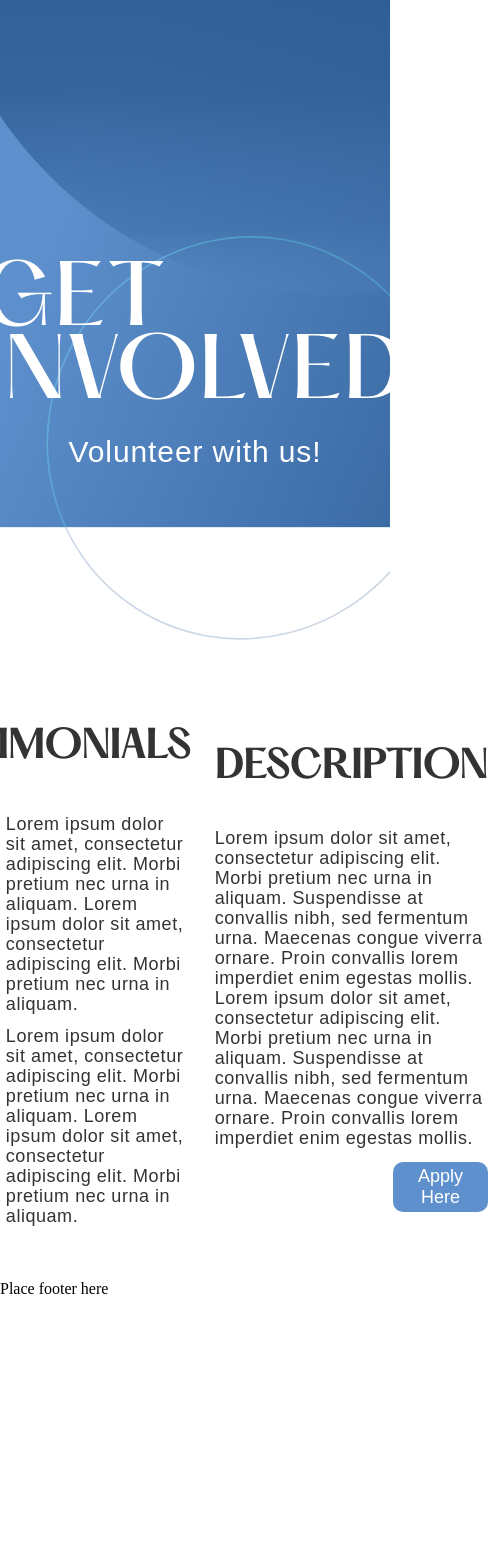
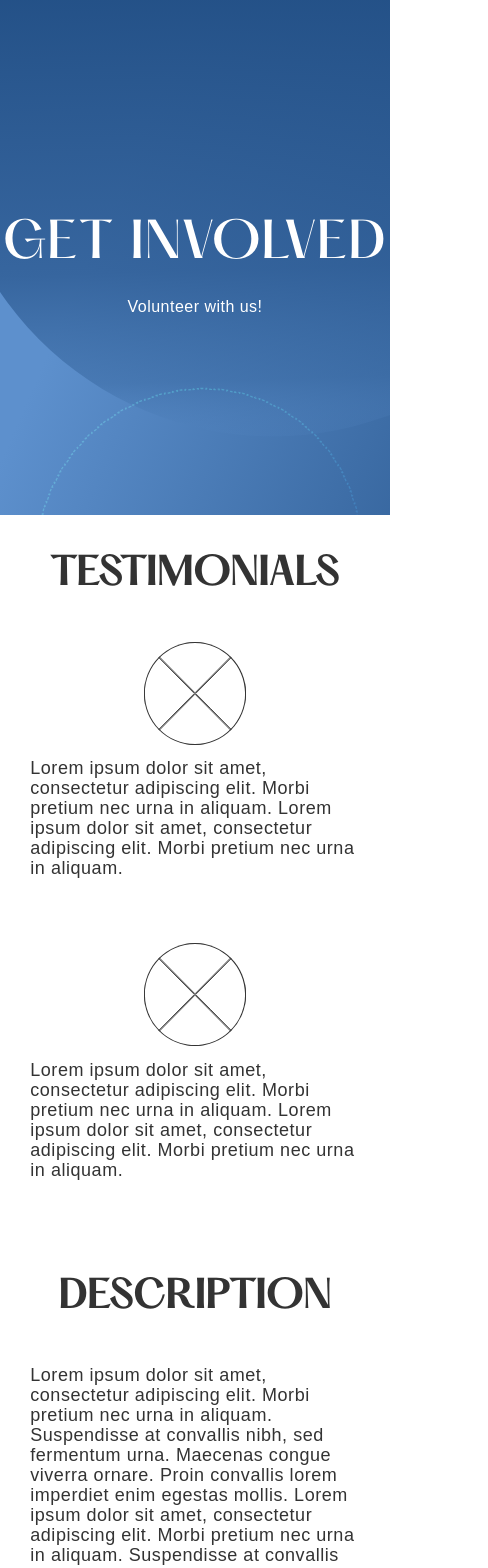
Before and after one commit to include-davis/nvsi, a Next.js app: page /get-involved in a window 390 px wide. Shown: the top 1568 px of the page, 488 px wide, since content can reach past the window. Built offline with nearby package versions, Linux system fonts and the light colour scheme.

Commit message:
Added responsiveness to Get Involved page Need to look for opinion still from design team about how phone page should look

```diff
--- a/pages/get-involved.jsx
+++ b/pages/get-involved.jsx
@@ -6,12 +6,12 @@ const GetInvolved = () => {
   return (
     <div className={styles.pageContainer}>
       <div className={styles.headerSection}>
-        <h1 style={{ color: "white", marginBottom: "0px", position: "relative", top: "5%" }}>GET INVOLVED</h1>
-        <p style={{ color: "white", fontSize: "30px", position: "relative", top: "5%" }}>Volunteer with us!</p>
+        <h1>GET INVOLVED</h1>
+        <p>Volunteer with us!</p>
       </div>
       <div className={styles.mainSection}>
         <div className={styles.testimonialsSection}>
-          <h2 style={{ fontSize: "36px" }}>TESTIMONIALS</h2>
+          <h2>TESTIMONIALS</h2>
           <TestimonialCard
             imgSrc={"/images/get-involved/placeholder-headshot.svg"}
             text={
--- a/styles/TestimonialCard.module.css
+++ b/styles/TestimonialCard.module.css
@@ -13,3 +13,10 @@
 .text {
   margin: 2%;
 }
+
+@media screen and (max-width: 480px){
+  .container{
+    flex-direction: column;
+    margin-bottom: 15%;
+  }
+}
--- a/styles/get-involved.module.css
+++ b/styles/get-involved.module.css
@@ -13,17 +13,36 @@
   align-items: center;
 }
 
+.headerSection h1{
+  position: relative;
+  top: 5%;
+  color: white;
+  margin-bottom: 0px;
+}
+
+.headerSection p{
+  position: relative;
+  top: 5%;
+  color: white;
+  font-size: 1.9rem;
+}
+
 .mainSection {
-  height: 40%;
+  position: relative;
+  top: 0%;
+  height: auto;
+
   background-color: white;
   display: flex;
   justify-content: center;
-  align-items: center;
+  align-items: flex-start;
 }
-
+.mainSection h2{
+  font-size: 2.25rem;
+}
 .testimonialsSection {
   flex: 1 1 0;
-  margin-left: 6%;
+  margin: 6%;
 }
 
 .descriptionSection {
@@ -33,12 +52,8 @@
   flex-direction: column;
 }
 
-.descriptionHeader {
-  font-size: 36px;
-}
-
 .descriptionText {
-  margin: 0;
+  margin: 2%;
 }
 
 .descriptionBtn {
@@ -52,3 +67,48 @@
   border: 0px;
   border-radius: 10px;
 }
+
+@media screen and (max-width: 768px){
+  .headerSection{
+    display: flex;
+    flex-direction: column;
+    align-items: center;
+    padding-top: 20%;
+    padding-bottom: 30%;
+    height: 20rem;
+  }
+  .headerSection h1{
+    text-align: center;
+  }
+
+  .mainSection{
+    flex-direction: column;
+    justify-content: center;
+  }
+}
+
+@media screen and (max-width: 480px){
+  .headerSection h1{
+    font-size: 3rem;
+  }
+  .headerSection p{
+    font-size: 1rem;
+  }
+
+  .mainSection{
+    position: relative;
+
+    flex-direction: column;
+    justify-content: center;
+  }
+  .mainSection h2{
+    text-align: center;
+  }
+
+  .testimonialsSection{
+    margin: 0 6% 0 6%;
+  }
+  .descriptionSection{
+    margin: 0 6% 0 6%;
+  }
+}
```
Also changed, not shown: public/images/get-involved/header-section-bg.svg.
